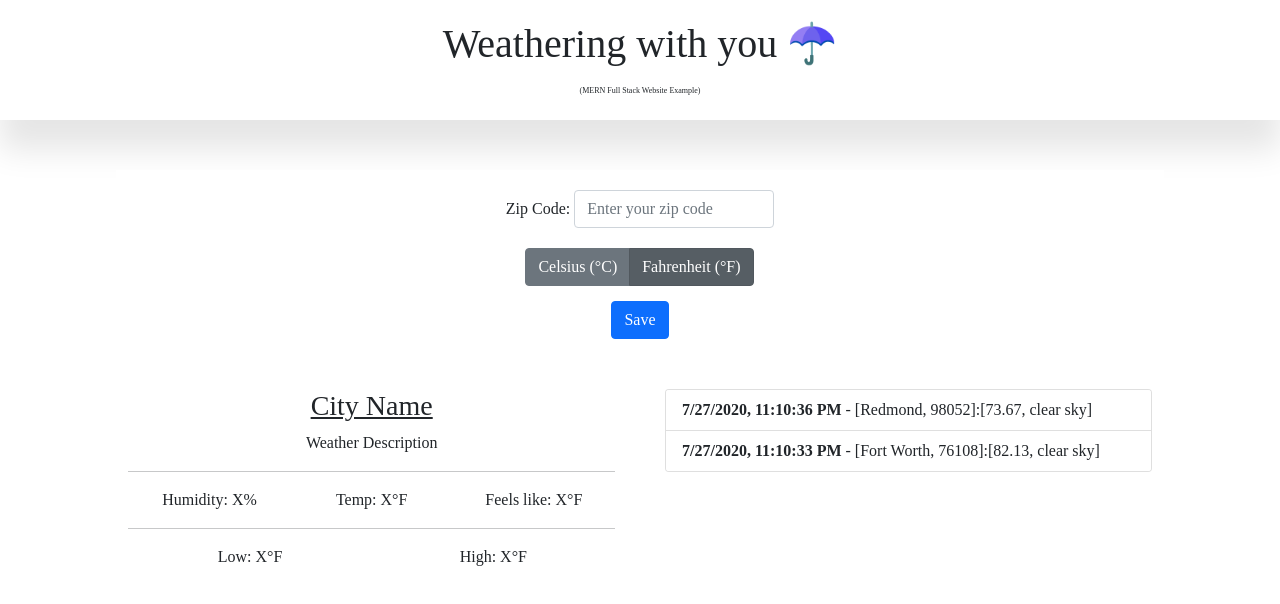
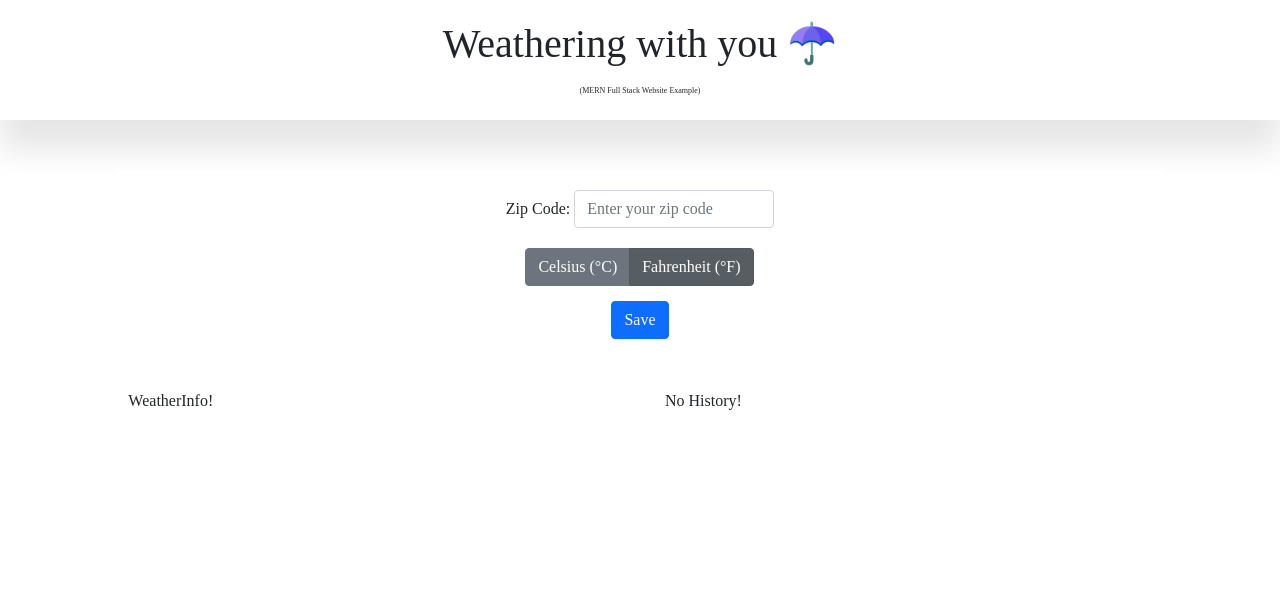
Before and after one commit to byron42/my-weather-app, a React (Create React App) app in the folder client/: page / in a window 1280 px wide. Shown: the top 604 px of the page. Built offline with nearby package versions, Linux system fonts and the light colour scheme.

Commit message:
Working for the most part, c to f isn't toggling
goals from here:
 - figure out c/f
 - erase history from local store
 - get data to save to mongoDB

```diff
--- a/client/src/Components/WeatherHistoryPanel.jsx
+++ b/client/src/Components/WeatherHistoryPanel.jsx
@@ -1,29 +1,31 @@
 import React, {Component} from "react";
 import {Card, ListGroup} from "react-bootstrap";
 
+import {connect} from "react-redux";
+
 class WeatherHistoryPanel extends Component {
-    state = {
-        history: [
-            {
-                "timestamp": "7/27/2020, 11:10:33 PM",
-                "city": "Fort Worth",
-                "zipcode": "76108",
-                "temperature": 82.13,
-                "description": "clear sky"
-            },
-            {
-                "timestamp": "7/27/2020, 11:10:36 PM",
-                "city": "Redmond",
-                "zipcode": "98052",
-                "temperature": 73.67,
-                "description": "clear sky"
-            }
-        ]
-    }
+    // state = {
+    //     history: [
+    //         {
+    //             "timestamp": "7/27/2020, 11:10:33 PM",
+    //             "city": "Fort Worth",
+    //             "zipcode": "76108",
+    //             "temperature": 82.13,
+    //             "description": "clear sky"
+    //         },
+    //         {
+    //             "timestamp": "7/27/2020, 11:10:36 PM",
+    //             "city": "Redmond",
+    //             "zipcode": "98052",
+    //             "temperature": 73.67,
+    //             "description": "clear sky"
+    //         }
+    //     ]
+    // }
 
     createHistoryList = () => {
         let historyComponents = [];
-        let historyList = this.state.history;
+        let historyList = this.props.history;
 
         // Listing history of zip code submissions in "most recent" order
         for (let i = historyList.length - 1; i >= 0; i--) {
@@ -42,7 +44,7 @@
 
     getInfoListItem = (info) => {
         return (
-            <ListGroup.Item><b>{info.timestamp}</b> -
+            <ListGroup.Item key={info.timestamp}><b>{info.timestamp}</b> -
                 [{info.city}, {info.zipcode}]:[{info.temperature}, {info.description}]</ListGroup.Item>
         );
     }
@@ -50,10 +52,16 @@
     render() {
         return (
             <section className="weather-history-panel">
-                {!!this.state.history.length ? this.createHistoryList() : "No History!"}
+                {!!this.props.history.length ? this.createHistoryList() : "No History!"}
             </section>
         );
     }
 }
 
-export default WeatherHistoryPanel;
+const mapStateToProps = (state) => {
+    return {
+        history: state.history
+    }
+};
+
+export default connect(mapStateToProps)(WeatherHistoryPanel);
--- a/client/src/Components/WeatherInfoPanel.jsx
+++ b/client/src/Components/WeatherInfoPanel.jsx
@@ -1,35 +1,60 @@
 import React, {Component} from "react";
+
+import {connect} from "react-redux";
 
 class WeatherInfoPanel extends Component {
 
+    // Differentiates whether user chose to use Celsius or Fahrenheit
+    getMetric = () => {
+        let metric = localStorage.getItem("tempMetric");
+        metric = !!metric ? metric : "";
+        return metric.includes("metric") ? "°C" : "°F";
+    }
+
     render() {
+        const {weatherData} = this.props;
+        let metricSymbol = this.getMetric();
+
+        if (Object.keys(weatherData).length > 0) {
+            const iconUrl = `http://openweathermap.org/img/wn/${weatherData.weather[0].icon}@2x.png`;
             return (
                 <section className="weather-info">
-                <h3 className="city-name">City Name</h3>
+                    <h3 className="city-name">{weatherData.name}</h3>
 
                     <section className="overcast">
-                    <img src="" className="overcast-img" alt=""/>
-                    <span className="overcast-description">Weather Description</span>
+                        <img src={iconUrl} className="overcast-img" alt=""/>
+                        <span className="overcast-description">{weatherData.weather[0].description}</span>
                     </section>
 
                     <hr/>
 
                     <section className="current-weather">
-                    <span className="humidity">Humidity: X%</span>
-                    <span className="curr-temp">Temp: X°F</span>
-                    <span className="feels-like">Feels like: X°F</span>
+                        <span className="humidity">Humidity: {weatherData.main.humidity}%</span>
+                        <span className="curr-temp">Temp: {weatherData.main.temp}{metricSymbol}</span>
+                        <span className="feels-like">Feels like: {weatherData.main.feels_like}{metricSymbol}</span>
                     </section>
 
                     <hr/>
 
                     <section className="temps">
-                    <span className="min-temp">Low: X°F</span>
-                    <span className="max-temp">High: X°F</span>
+                        <span className="min-temp">Low: {weatherData.main.temp_min}{metricSymbol}</span>
+                        <span className="max-temp">High: {weatherData.main.temp_max}{metricSymbol}</span>
                     </section>
+                </section>
+            );
+        }
+        return (
+            <section>
+                WeatherInfo!
             </section>
         );
     }
 }
 
+const mapStateToProps = (state) => {
+    return {
+        weatherData: state.weather
+    }
+};
 
-export default WeatherInfoPanel;
+export default connect(mapStateToProps)(WeatherInfoPanel);
--- /dev/null
+++ b/client/src/actions/index.js
@@ -0,0 +1,27 @@
+export const saveZipCode = (zipCode) => {
+    return {
+        type: "SAVE_ZIP",
+        payload: zipCode
+    }
+}
+
+export const saveWeatherData = (data) => {
+    return {
+        type: "SAVE_WEATHER_DATA",
+        payload: data
+    }
+}
+
+export const saveTemperature = (data) => {
+    return {
+        type: "SAVE_TEMPERATURE",
+        payload: data
+    }
+}
+
+export const updateHistory = (data) => {
+    return {
+        type: "UPDATE_HISTORY",
+        payload: data
+    }
+}
--- a/client/src/index.js
+++ b/client/src/index.js
@@ -6,17 +6,32 @@
 import Header from "./Components/Header";
 import 'bootstrap/dist/css/bootstrap.min.css';
 
-import reportWebVitals from './reportWebVitals';
+// import reportWebVitals from './reportWebVitals';
+
+// Adding redux and reducers
+import { createStore } from 'redux'
+import { Provider } from 'react-redux'
+import rootReducer from './reducers'
+
+// Creates our store to use our reducers and the chrome extension to debug the redux store
+const store = createStore(
+  rootReducer,
+  window.__REDUX_DEVTOOLS_EXTENSION__ && window.__REDUX_DEVTOOLS_EXTENSION__()
+);
+
+
 
 const root = ReactDOM.createRoot(document.getElementById('root'));
 root.render(
-  <React.StrictMode>
-    <Header />
-    <App />
-  </React.StrictMode>
+  // Connects the store to our application
+  <Provider store={store}>
+        <Header/>
+        <App />
+  </Provider>
 );
 
 // If you want to start measuring performance in your app, pass a function
 // to log results (for example: reportWebVitals(console.log))
 // or send to an analytics endpoint. Learn more: https://bit.ly/CRA-vitals
-reportWebVitals();
+
+// reportWebVitals();
--- /dev/null
+++ b/client/src/reducers/history.js
@@ -0,0 +1,26 @@
+// Get initial state from the previously saved data in local storage
+let getHistoryFromLocal = () => {
+    let value = localStorage.getItem('WeatherHistory')
+    return JSON.parse(value) || [];
+}
+
+// Maintain a history list of queried weather data of 10
+let getUpdatedHistory = (history, value) => {
+    let updateList = [...history];
+    if (updateList.length >= 10) {
+        updateList.shift();
+    }
+    updateList.push(value);
+    return updateList;
+}
+
+const history = (state = getHistoryFromLocal(), action) => {
+    switch (action.type) {
+        case "UPDATE_HISTORY":
+            return getUpdatedHistory(state, action.payload);
+        default:
+            return state;
+    }
+};
+
+export default history;
--- /dev/null
+++ b/client/src/reducers/index.js
@@ -0,0 +1,12 @@
+import { combineReducers } from 'redux'
+import weather from './weather';
+import zipCode from './zipCode';
+import temperature from "./temperature";
+import history from "./history";
+
+export default combineReducers({
+    zipCode,
+    weather,
+    temperature,
+    history
+})
--- /dev/null
+++ b/client/src/reducers/temperature.js
@@ -0,0 +1,11 @@
+// Default temperature to use Fahrenheit (imperial, °F)
+const temperature = (state = "imperial", action) => {
+    switch (action.type) {
+        case "SAVE_TEMPERATURE":
+            return action.payload;
+        default:
+            return state;
+    }
+};
+
+export default temperature;
--- /dev/null
+++ b/client/src/reducers/weather.js
@@ -0,0 +1,16 @@
+// Preloads saved weather data from local storage, if available
+let getWeatherFromLocal = () => {
+    let value = localStorage.getItem('CurrentWeatherData');
+    return JSON.parse(value) || "";
+}
+
+const weather = (state = getWeatherFromLocal(), action) => {
+    switch (action.type) {
+        case "SAVE_WEATHER_DATA":
+            return action.payload;
+        default:
+            return state;
+    }
+};
+
+export default weather;
--- /dev/null
+++ b/client/src/reducers/zipCode.js
@@ -0,0 +1,11 @@
+// Default zipcode will be 10001
+const zipCode = (state = 10001, action) => {
+    switch (action.type) {
+        case "SAVE_ZIP":
+            return action.payload
+        default:
+            return state;
+    }
+};
+
+export default zipCode;
```
Also changed, not shown: client/src/Components/WeatherForm.jsx (+46 -4 lines). Lines whose indentation alone changed are shown as unchanged.
